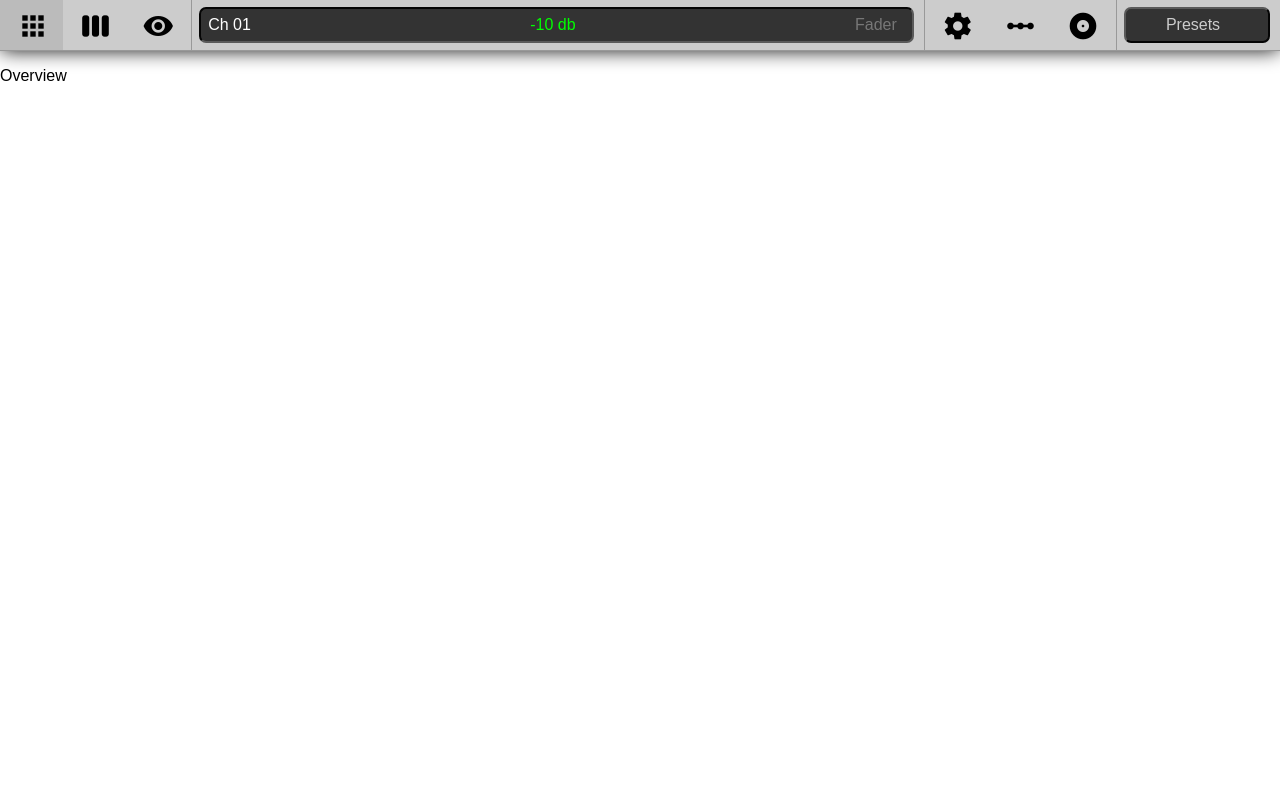
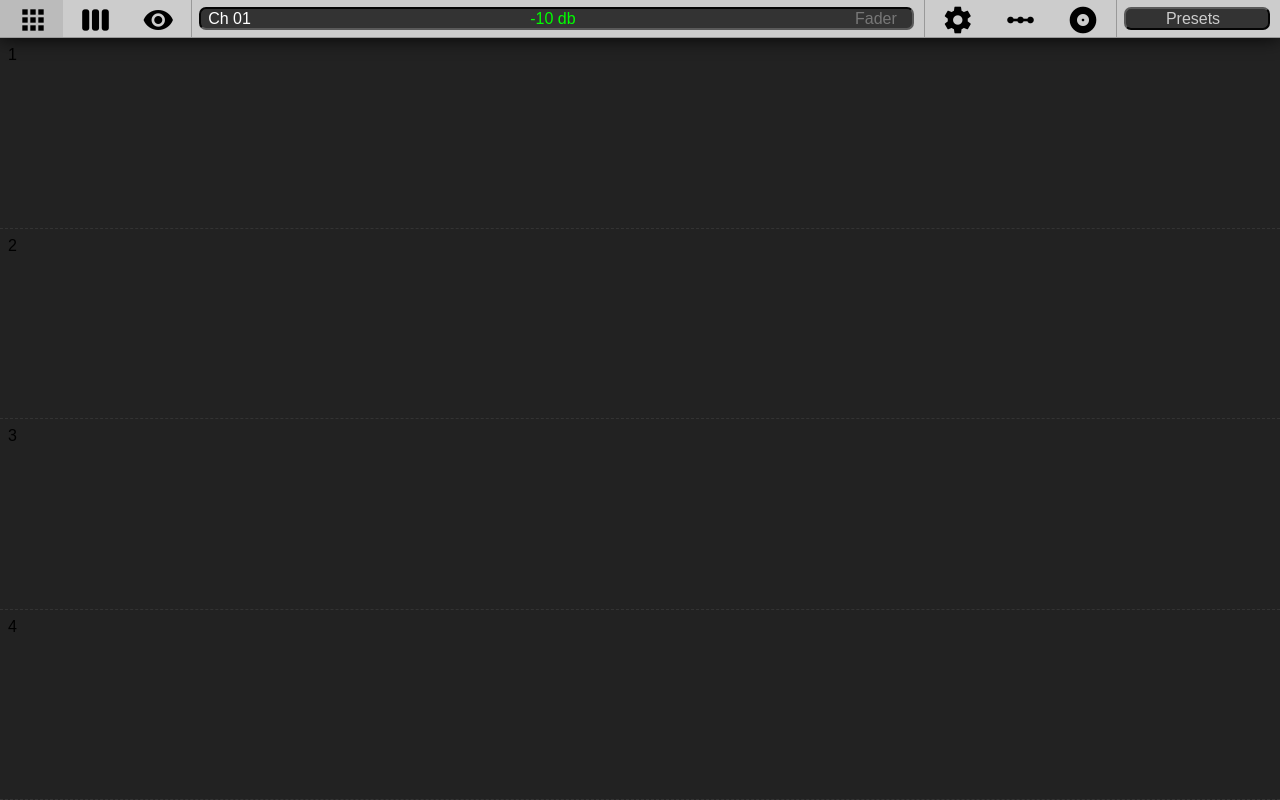
Before and after one commit to maartenverheul/X32-Online, a Vue app: page /#/settings in a window 1280 px wide. Both pictures are taken after a click on the button "apps". Built offline with nearby package versions, Linux system fonts and the light colour scheme.

Commit message:
added Components and css

```diff
--- a/src/App.vue
+++ b/src/App.vue
@@ -25,16 +25,14 @@ html, body{
 #app {
   width: 100vw;
   height: 100vh;
+  background-color: #222;
   /* overflow: hidden; */
-  display: flex;
-  flex-direction: column;
-  flex-wrap: nowrap;
-  justify-content: flex-start;
-  align-items: stretch;
+  display: grid;
+  grid-template-columns: 1fr;
+  grid-template-rows: 1fr 20fr;
 }
 .content {
-  flex-grow: 1;
-  align-self: stretch;
+
 }
 button{
   cursor: pointer;
--- a/src/components/ChannelView.vue
+++ b/src/components/ChannelView.vue
@@ -1,20 +1,72 @@
 <template>
   <div id="channelpage" class="channelpage">
-    <p>Hoi</p>
+    <Channel :props="{ id: '01', scribble: {color: 'black',   inverted: false, text: 'Aux 1', icon: ''}, mute: {self: false, group: false}}"/>
+    <div class="channelsettings">
+      <div class="tabsnav">
+        <div>Channel</div>
+        <div class="active">Config</div>
+        <div>Gate</div>
+        <div>Dyn</div>
+        <div>EQ</div>
+        <div>Sends</div>
+        <div>Main</div>
+        <div>FX 1 - 4</div>
+        <div>FX 5 - 8</div>
+      </div>
+      <div class="tabs">
+
+      </div>
+    </div>
   </div>
 </template>
 
 <script>
+import Channel from '@/components/items/Channel'
 export default {
   name: 'ChannelPage',
-  data () {
-    return {
-      msg: 'Welcome to Your Vue.js App'
-    }
+  components: {
+    Channel
   }
 }
 </script>
 
 <style scoped lang="scss">
+#channelpage {
+  display: flex;
+  flex-direction: row;
+  flex-wrap: nowrap;
+  justify-content: flex-start;
+  align-items: stretch;
+  align-self: stretch;
 
+  .channelsettings {
+    flex-grow: 1;
+    background-color: #333333;
+
+    .tabsnav {
+      display: grid;
+      grid-template-columns: 1fr 1fr 1fr 1fr 1fr 1fr 1fr 1fr 1fr;
+      grid-template-rows: 1fr;
+      div {
+        padding: 10px 5px;
+        border-right: 1px solid black;
+        border-bottom: 1px solid black;
+        text-align: center;
+        color: #aaa;
+        font-weight: bold;
+        font-size: 1.5rem;
+        cursor: pointer;
+        &:not(.active) {
+          background-color: #222;
+        }
+        &.active {
+          border-bottom: none;
+        }
+      }
+    }
+    .tabs {
+
+    }
+  }
+}
 </style>
--- a/src/components/Items/Channel.vue
+++ b/src/components/Items/Channel.vue
@@ -32,7 +32,7 @@ export default {
     },
     scribble_context(e){
       console.log("SCRIBBLE CONTEXT");
-      this.change_color("green", true);
+      this.change_color("black");
     },
     mute_click(e){
       console.log("MUTE");
--- a/src/components/Items/ChannelStrip.vue
+++ b/src/components/Items/ChannelStrip.vue
@@ -58,7 +58,6 @@ export default {
 	display: flex;
 	flex-direction: row;
 	justify-content: flex-start;
-	background-color: #333;
   overflow-x: scroll;
   flex-grow: 1;
 
--- a/src/components/Items/Sidebar.vue
+++ b/src/components/Items/Sidebar.vue
@@ -1,6 +1,6 @@
 <template>
-  <div :class="{'sidebar': true, 'expanded': expanded}">
-    <div class="mutes component" style="margin-top: 10px;" v-on:click="open">
+  <div :class="{'sidebar': true, 'expanded': expanded}" v-on:click="open">
+    <div class="mutes component" style="margin-top: 10px;">
       <span class="h1">MUTE</span>
       <div class="btn-group">
         <div class="btn"></div>
@@ -50,17 +50,13 @@ export default {
   background-color: #111;
   width: 112px;
   transition: width 0.1s ease-out;
-
-  display: flex;
-  flex-direction: column;
-  flex-wrap: nowrap;
+  cursor: pointer;
 
   &.expanded {
     width: 300px;
   }
   .component {
     text-align: center;
-    cursor: pointer;
   }
   .component {
     .h1 {
--- a/src/components/Items/TopBar.vue
+++ b/src/components/Items/TopBar.vue
@@ -39,7 +39,6 @@ $radius: 7px;
   /* box-shadow: inset 0 0 100px black; */
   box-shadow: 0px 0px 20px -1px rgba(0,0,0,1.0);
   z-index: 1;
-  height: 50px;
 
   display: flex;
   flex-direction: row;
--- a/src/components/Overview.vue
+++ b/src/components/Overview.vue
@@ -1,6 +1,9 @@
 <template>
   <div class="faderoverviewpage">
-    <p>Overview</p>
+    <div id="row1" style="grid-column: 1; grid-row: 1;">1</div>
+    <div id="row2" style="grid-column: 1; grid-row: 2;">2</div>
+    <div id="row3" style="grid-column: 1; grid-row: 3;">3</div>
+    <div id="row4" style="grid-column: 1; grid-row: 4;">4</div>
   </div>
 </template>
 
@@ -16,6 +19,17 @@ export default {
 </script>
 
 <!-- Add "scoped" attribute to limit CSS to this component only -->
-<style scoped>
+<style lang="scss" scoped>
+.faderoverviewpage {
+  display: grid;
+  grid-template-columns: 1fr;
+  grid-template-rows: 1fr 1fr 1fr 1fr;
+  height: 100%;
 
+  div {
+    border-bottom: 1px dashed #333;
+    box-sizing: border-box;
+    padding: 0.5rem;
+  }
+}
 </style>
```
